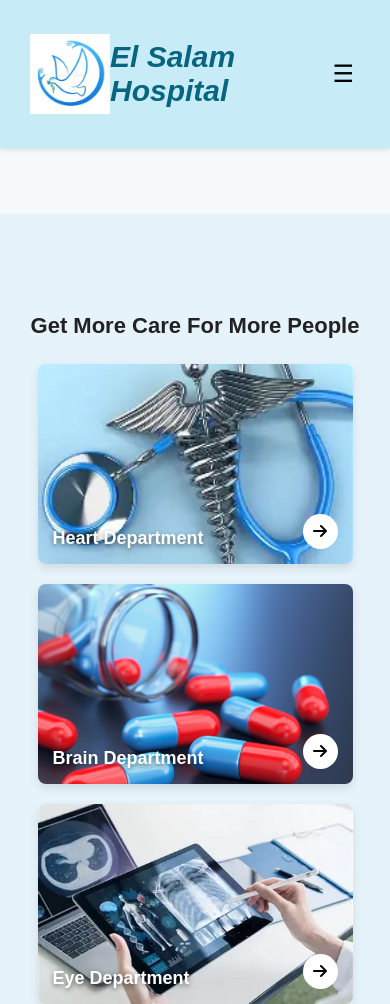
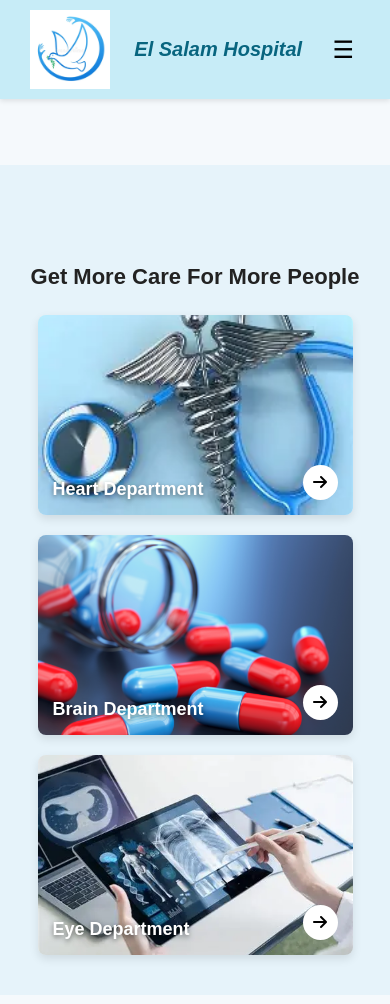
Before and after one commit to Farida-Mahmoud/NTI-Project, a plain HTML site: page home.html in a window 390 px wide. Shown: the top 1004 px of the page. Drawn offline with Linux system fonts and the light colour scheme.

Commit message:
Edit name size

```diff
--- a/navbar.css
+++ b/navbar.css
@@ -53,6 +53,9 @@ nav a:hover {
   .hamburger {
     display: block;
   }
+  .name{
+    font-size: 20px;
+  }
 
   nav{
     margin-bottom: 17%;
```
